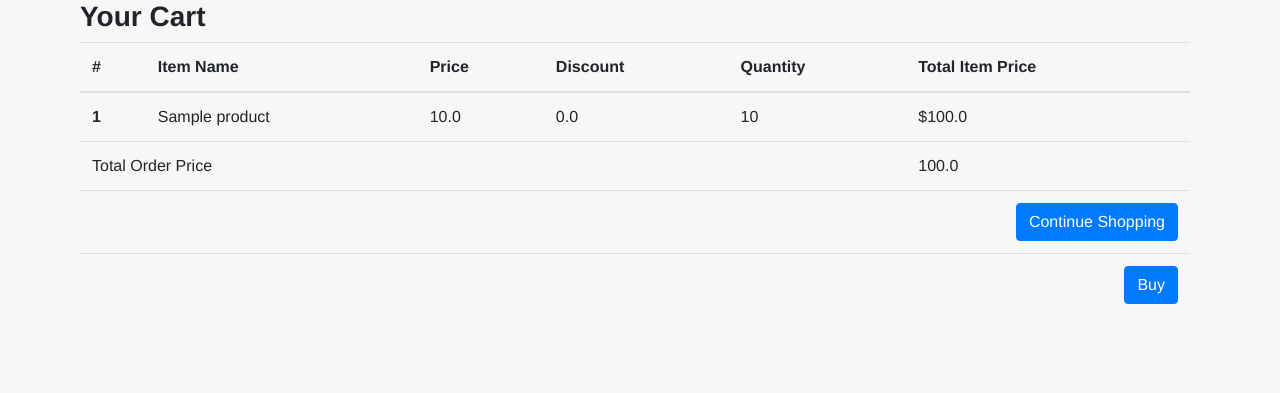
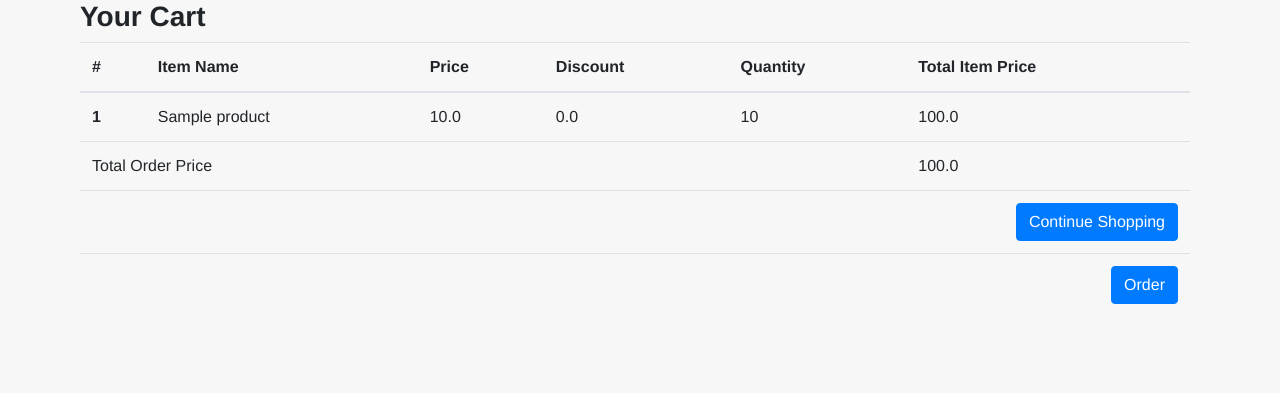
Before and after one commit to olgayordanova/Cake_shop, a Django app: template templates/cart/cart.html in a window 1280 px wide. Shown: the part 60-453 px from the top of the page. Run offline with Django 3.2, Linux system fonts and the light colour scheme; the template is opened without the code that fills it: values that come from a table or form of the project are taken from there, others are empty; tables that the repository leaves empty hold one stand-in row (values such as "Sample post"); some libraries are stand-ins or nearby versions.

Commit message:
Add files via upload

```diff
--- a/templates/cart/cart.html
+++ b/templates/cart/cart.html
@@ -3,6 +3,7 @@
 {% block content %}
 
 <main>
+
     <div class= "container">
         <div class="table-responsive text-nowrap">
     <h3>
@@ -21,6 +22,7 @@
         </thead>
         <tbody>
         {% for order_item in object.items.all %}
+{#        {% if order_item.item_id %}#}
         <tr>
             <th scope="row">{{ forloop.counter }}</th>
             <td>{{ order_item.item.name }}</td>
@@ -44,10 +46,10 @@
             </td>
             <td>
             {% if order_item.item.discount %}
-                ${{ order_item.get_discount_item_price }}
+                {{ order_item.get_discount_item_price }}
 {#                <span class="badge badge-success" >Saved ${{ order_item.get_amount_saved }}</span>#}
             {% else %}
-                ${{ order_item.get_total_item_price}}
+                {{ order_item.get_total_item_price}}
             {% endif %}
 {#             <a href="{% url 'remove-from-cart' order_item.item.pk %}">#}
 {#                <i class="fas fa-trash float-right text-danger"></i>#}
@@ -55,7 +57,7 @@
 
             </td>
         </tr>
-
+{#        {% endif %}#}
         {% empty %}
         <tr>
             <td colspan="5">Your Cart Empity</td>
@@ -83,7 +85,7 @@
          <tr>
             <td colspan="6">
 
-                    <a href="{% url 'order complete'%}" class="btn btn-primary float-right">Buy</a>
+                    <a href="{% url 'order complete'%}" class="btn btn-primary float-right">Order</a>
                 </td>
          </tr>
 
```
